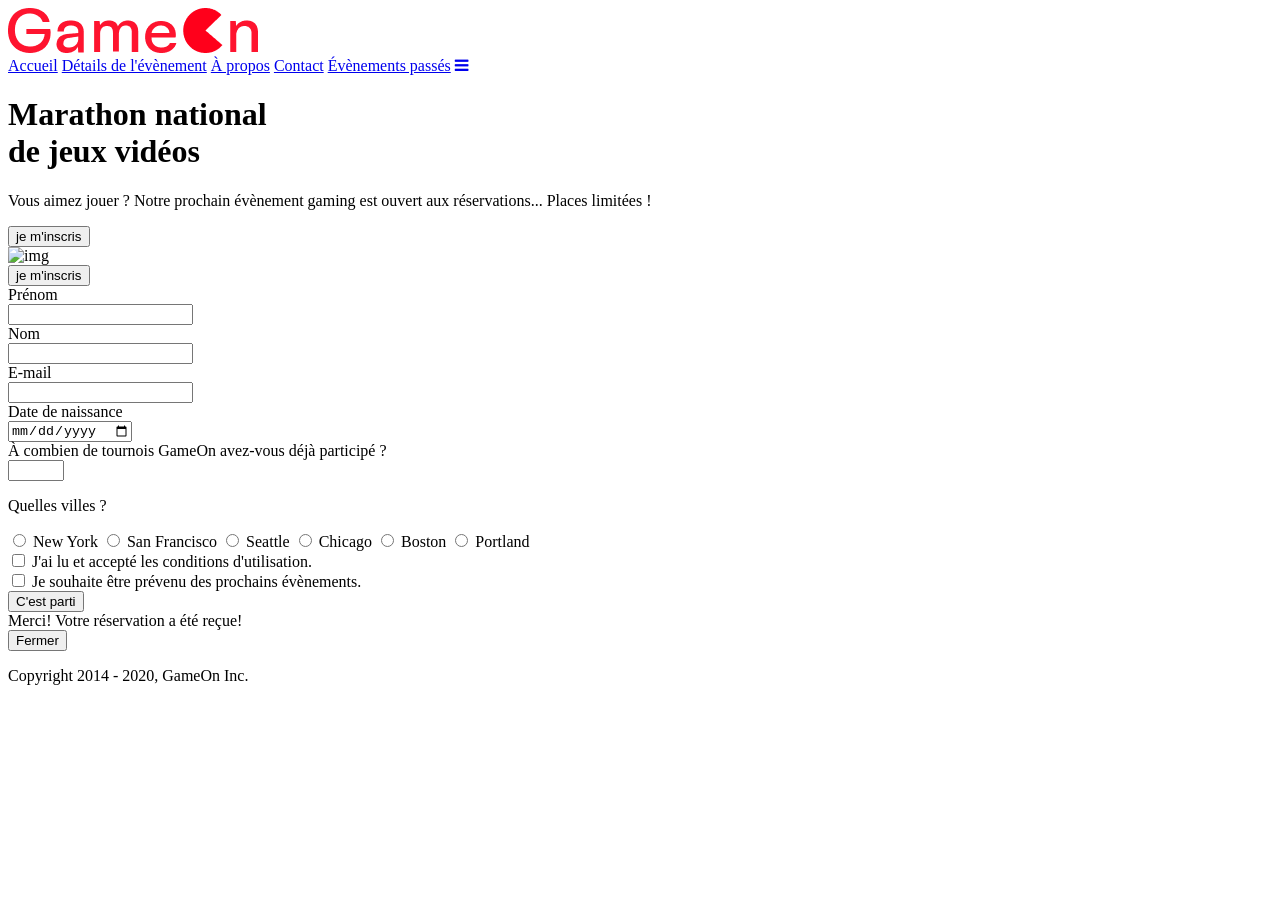
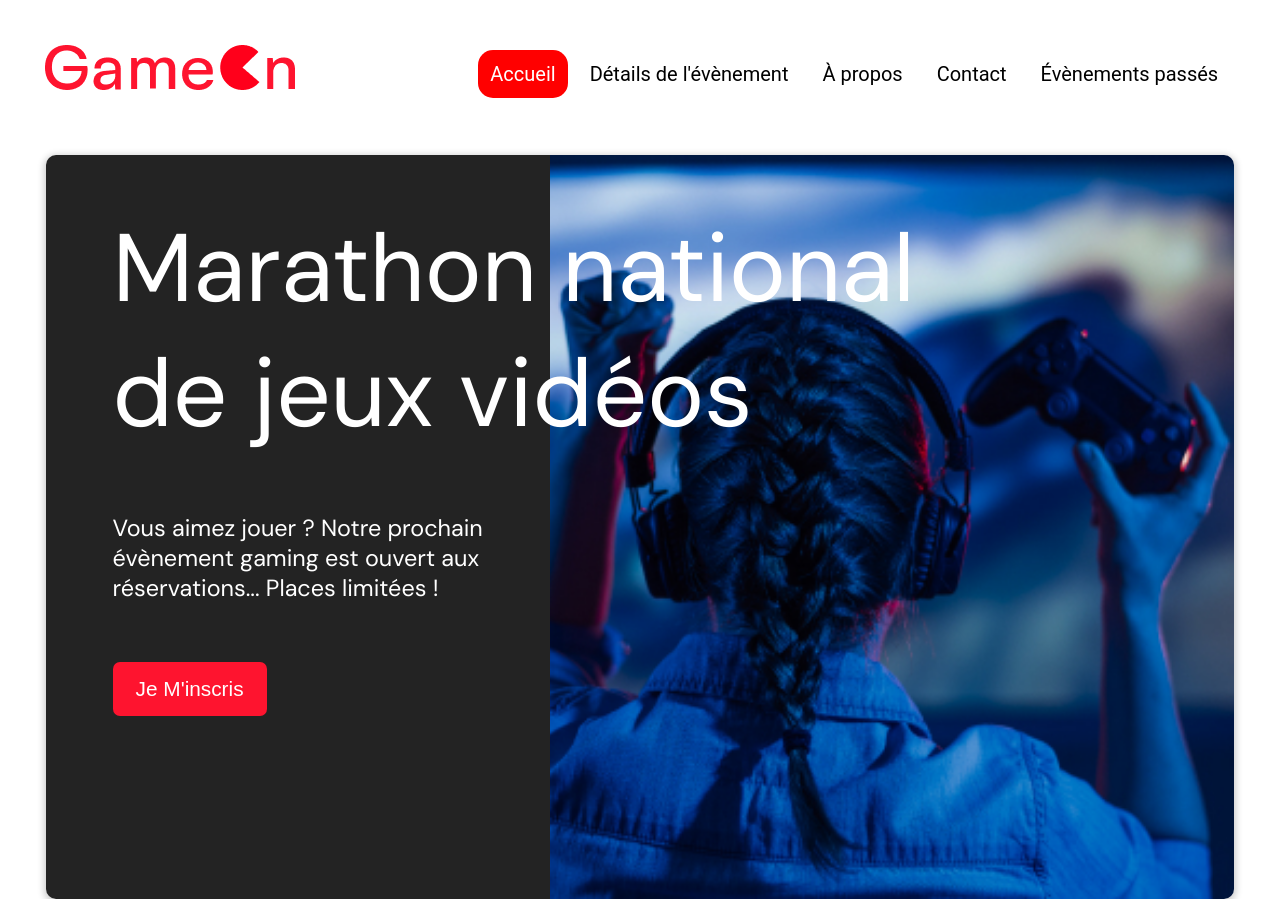
Before and after one commit to Franck79/FranckMoeuf_4_25062021, a website: page index.html in a window 1280 px wide. Shown: the top 899 px of the page. Before the commit the page ends 800 px from the top, so only its background shows below. Drawn offline with Linux system fonts and the light colour scheme; the site is published under a folder, as on GitHub Pages, so addresses that start at the root find nothing.

Commit message:
udpate html file for path css and js

```diff
--- a/index.html
+++ b/index.html
@@ -5,7 +5,7 @@
     <meta charset="utf-8" />
     <title>Reservation</title>
     <meta name="viewport" content="width=device-width,initial-scale=1" />
-    <link rel="stylesheet" href="/css/modal.css" />
+    <link rel="stylesheet" href="./css/modal.css" />
     <link rel="stylesheet" href="https://cdnjs.cloudflare.com/ajax/libs/font-awesome/4.7.0/css/font-awesome.min.css">
     <link href="https://fonts.googleapis.com/css?family=DM+Sans" rel="stylesheet" />
 
@@ -44,7 +44,7 @@
           </button>
         </div>
         <div class="hero-img">
-          <img src="/images/bg_img.jpg" alt="img" />
+          <img src="./images/bg_img.jpg" alt="img" />
         </div>
         <button class="btn-signup modal-btn">
           je m'inscris
@@ -220,7 +220,7 @@
         Copyright 2014 - 2020, GameOn Inc.
       </p>
     </footer>
-    <script src="/dist/polyfill.bundle.js" async defer></script>
-    <script src="/dist/app.bundle.js" async defer></script>
+    <script src="./dist/polyfill.bundle.js" async defer></script>
+    <script src="./dist/app.bundle.js" async defer></script>
   </body>
 </html>
```
Also changed, not shown: README.md (deleted).
